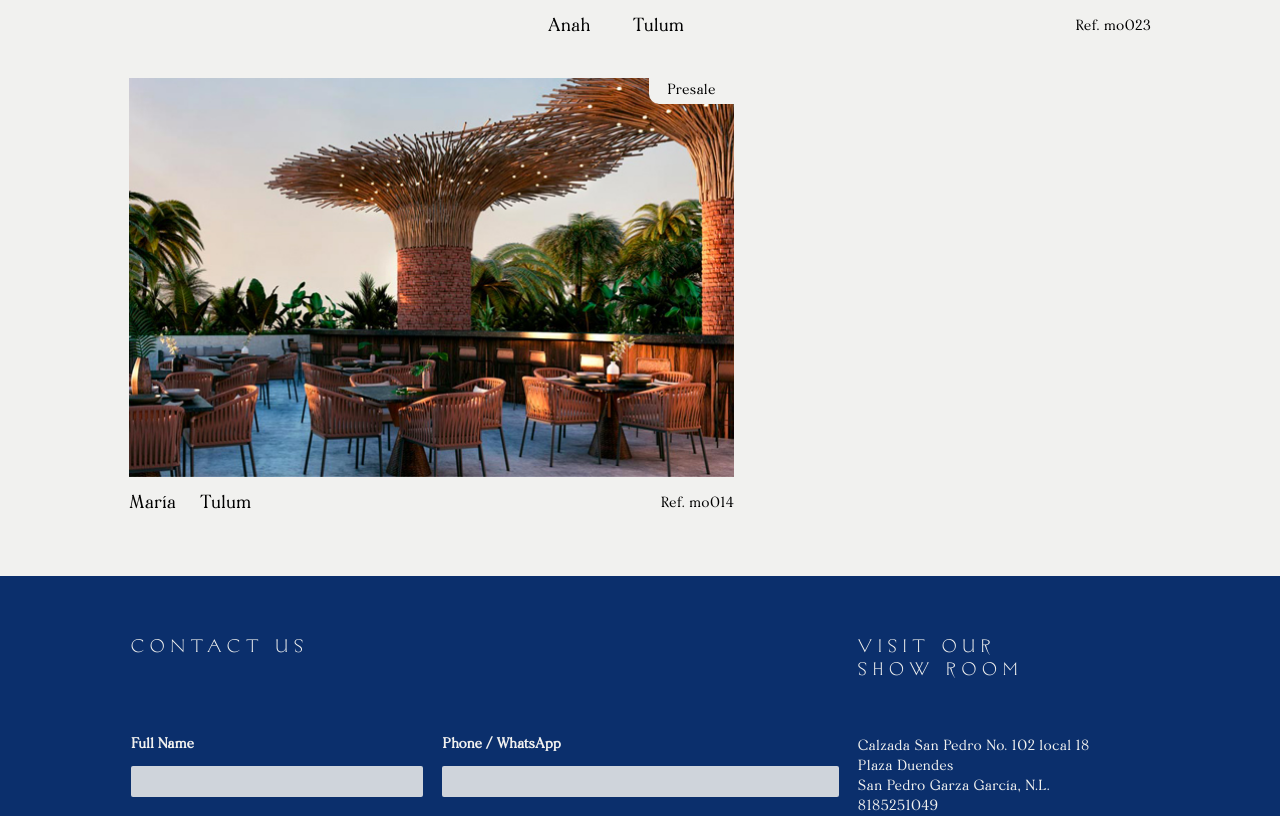
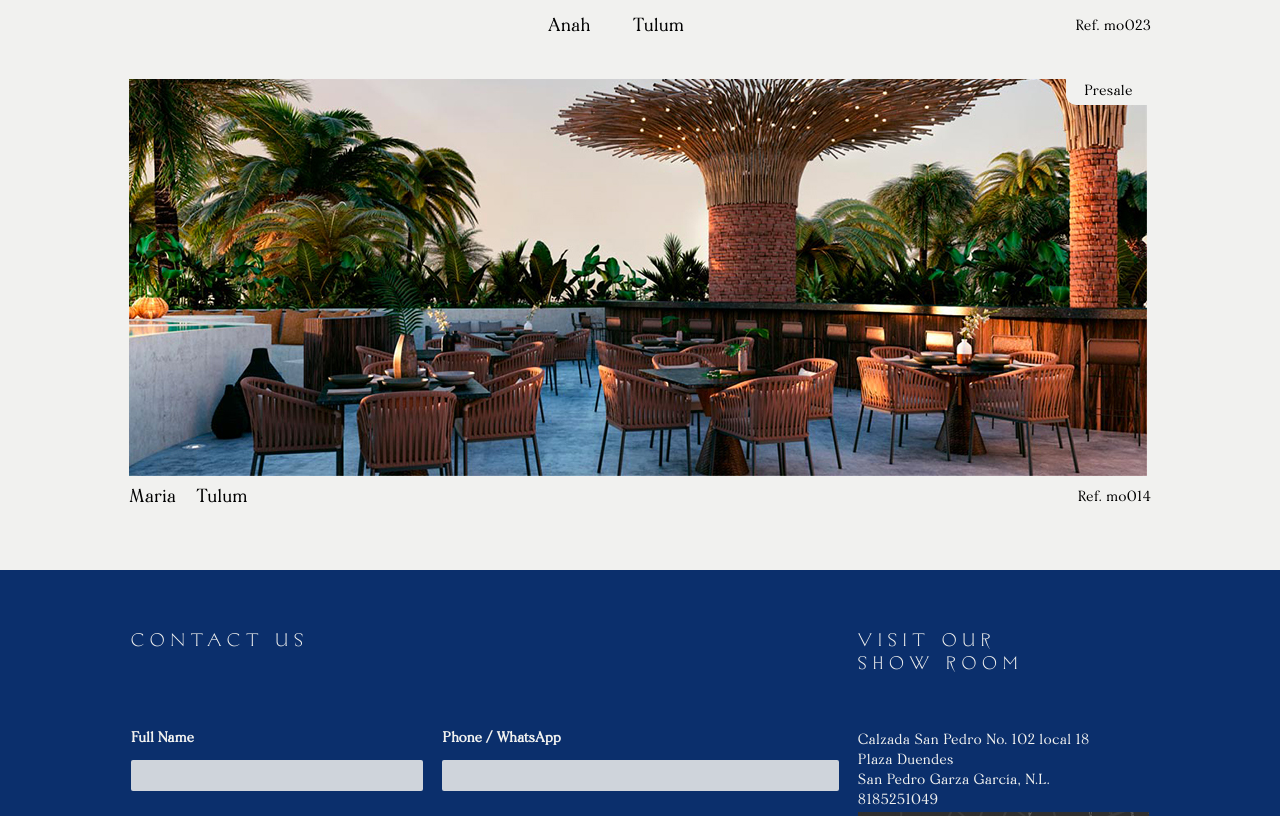
Before and after one commit to mvegaxx/monat, a plain HTML site: page developments.html in a window 1280 px wide. Shown: the part 602-1418 px from the top of the page. Drawn offline with nearby package versions, Linux system fonts and the light colour scheme; some packages are replaced by stand-ins of ours.

Commit message:
cambio de formato en la seccion de desarrollos

```diff
--- a/css/monat-web.webflow.css
+++ b/css/monat-web.webflow.css
@@ -1071,7 +1071,7 @@ img {
 }
 
 .card-2-desarrollo {
-  display: block;
+  display: none;
   width: 59.2%;
   margin-top: 29px;
   float: left;
@@ -1087,7 +1087,7 @@ img {
 }
 
 .card-4-desarrollo {
-  display: none;
+  display: block;
   width: 100%;
   margin-top: 30px;
   float: left;
--- a/developments.html
+++ b/developments.html
@@ -101,7 +101,13 @@
         </div>
       </div>
       <div class="card-4-desarrollo">
-        <div class="foto-card-desarrollo"><img src="images/imagen-3-desarrollo.jpg" srcset="images/imagen-3-desarrollo-p-500.jpeg 500w, images/imagen-3-desarrollo-p-800.jpeg 800w, images/imagen-3-desarrollo.jpg 1018w" sizes="100vw" alt="" class="imagen-dessarrollo"></div>
+        <a href="development-maria.html">
+        <div class="foto-card-desarrollo"><img src="images/imagen desarrollo 4.jpg"  sizes="100vw" alt="" class="imagen-dessarrollo">
+        <div class="div-presale">
+          <p class="paragraph-8">Presale</p>
+        </div>
+        </div>
+        </a></div>
         <div class="info-card-desarrollo w-clearfix">
           <h1 class="nombre-desarrollo card4">Maria</h1>
           <h1 class="nombre-desarrollo card4">Tulum</h1>
@@ -181,7 +187,7 @@
 
     var elemento1 = $(".menu-desarrollos");
     var elemento2 = $(".card-desarrollo");
-    var elemento3 = $(".card-2-desarrollo");
+    var elemento3 = $(".card-4-desarrollo");
     ;
 
     var tl = new TimelineLite();
```
Also changed, not shown: contact.html (+3 -3 lines), images/circulo2.png (added), images/imagen desarrollo 4.jpg (added).
